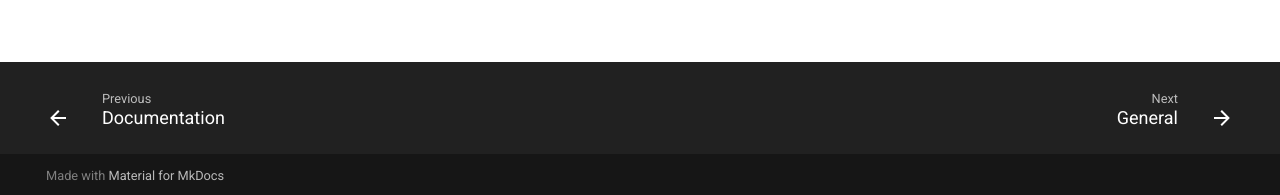
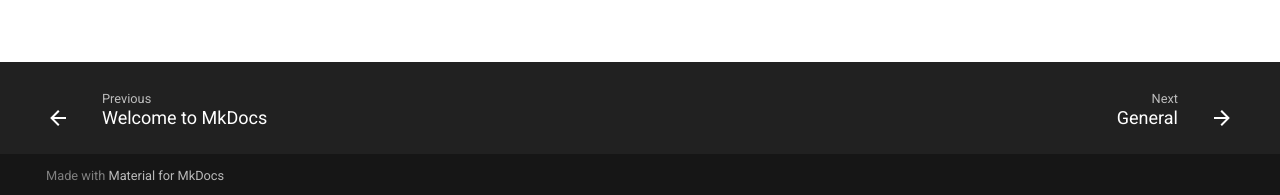
Before and after one commit to GekkotaDev/Action-RPG-Driving-Game, an MkDocs documentation site: the page built from docs/blog/index.md, in a window 1280 px wide and 900 px high, scrolled down 2869 px. Shown: the part 702-897 px from the top of the window. Built offline with MkDocs 1.6.1 and Material for MkDocs 9.7.7, drawn with Linux system fonts in a browser that asks for light colours.

Commit message:
late night commit

```diff
--- a/mkdocs.yml
+++ b/mkdocs.yml
@@ -81,6 +81,7 @@
         as_update: date.updated
 
 nav:
-  - Documentation: index.md
+  - Documentation:
+    - index.md
   - Dev Logs:
     - blog/index.md
```
